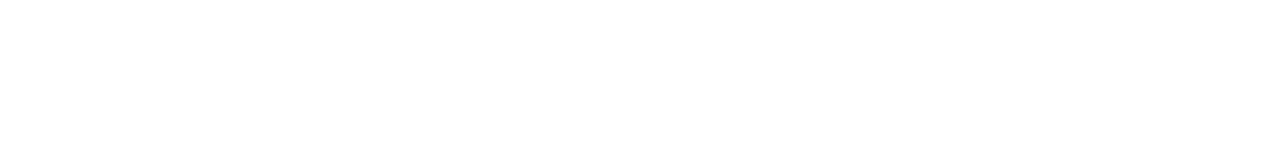
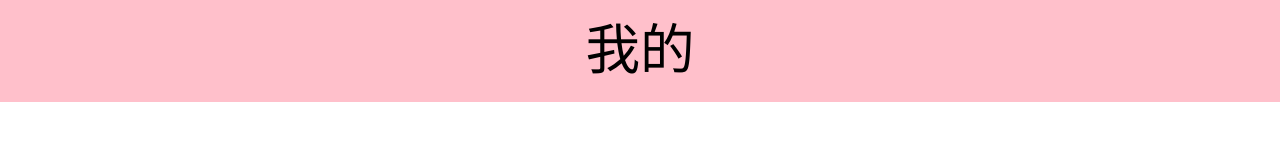
Before and after one commit to 123llx/branch, a plain HTML site: page src/index.html in a window 1280 px wide. Drawn offline with Linux system fonts and the light colour scheme.

Commit message:
header完成

```diff
--- a/src/index.html
+++ b/src/index.html
@@ -5,12 +5,18 @@
     <meta charset="UTF-8">
     <meta name="viewport" content="width=device-width, initial-scale=1.0">
     <meta http-equiv="X-UA-Compatible" content="ie=edge">
+    <link rel="stylesheet" href="./style/style.css">
+    <script>
+        document.documentElement.style.fontSize = window.innerWidth / 750 * 100 + 'px'
+    </script>
     <title>Document</title>
 </head>
 
 <body>
     <div class="wrap">
-        <header></header>
+        <header>
+            <p>我的</p>
+        </header>
         <div class="con"></div>
     </div>
 </body>
--- a/src/style/style.css
+++ b/src/style/style.css
@@ -13,4 +13,19 @@ html,
 
 .wrap {
     overflow: hidden;
+    display: flex;
+    flex-direction: column;
+    font-size: .32rem;
 }
+
+header {
+    width: 100%;
+    height: .6rem;
+    background: pink;
+    text-align: center;
+    line-height: .6rem;
+}
+
+header p {
+    color: #000;
+}
```
